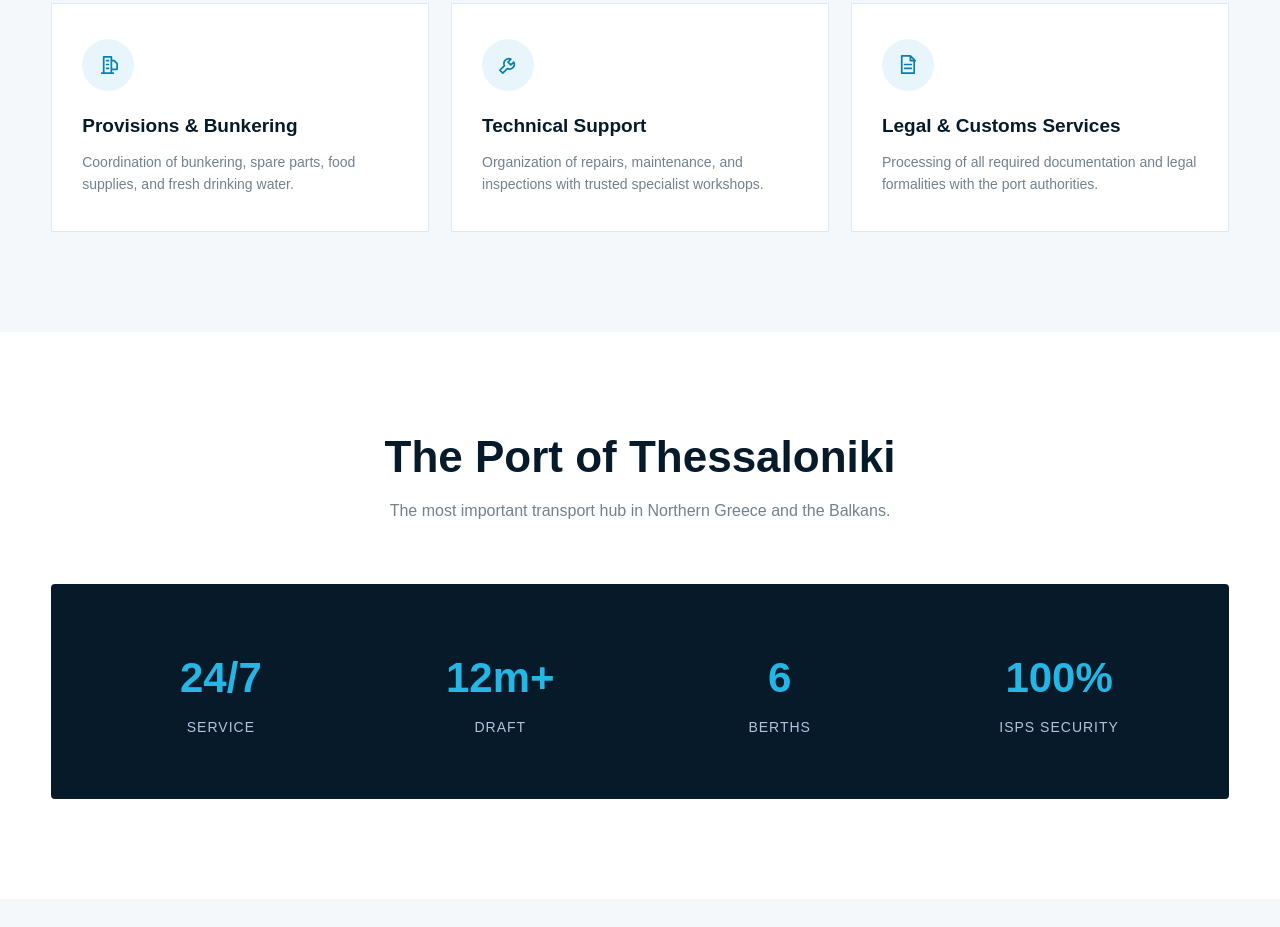
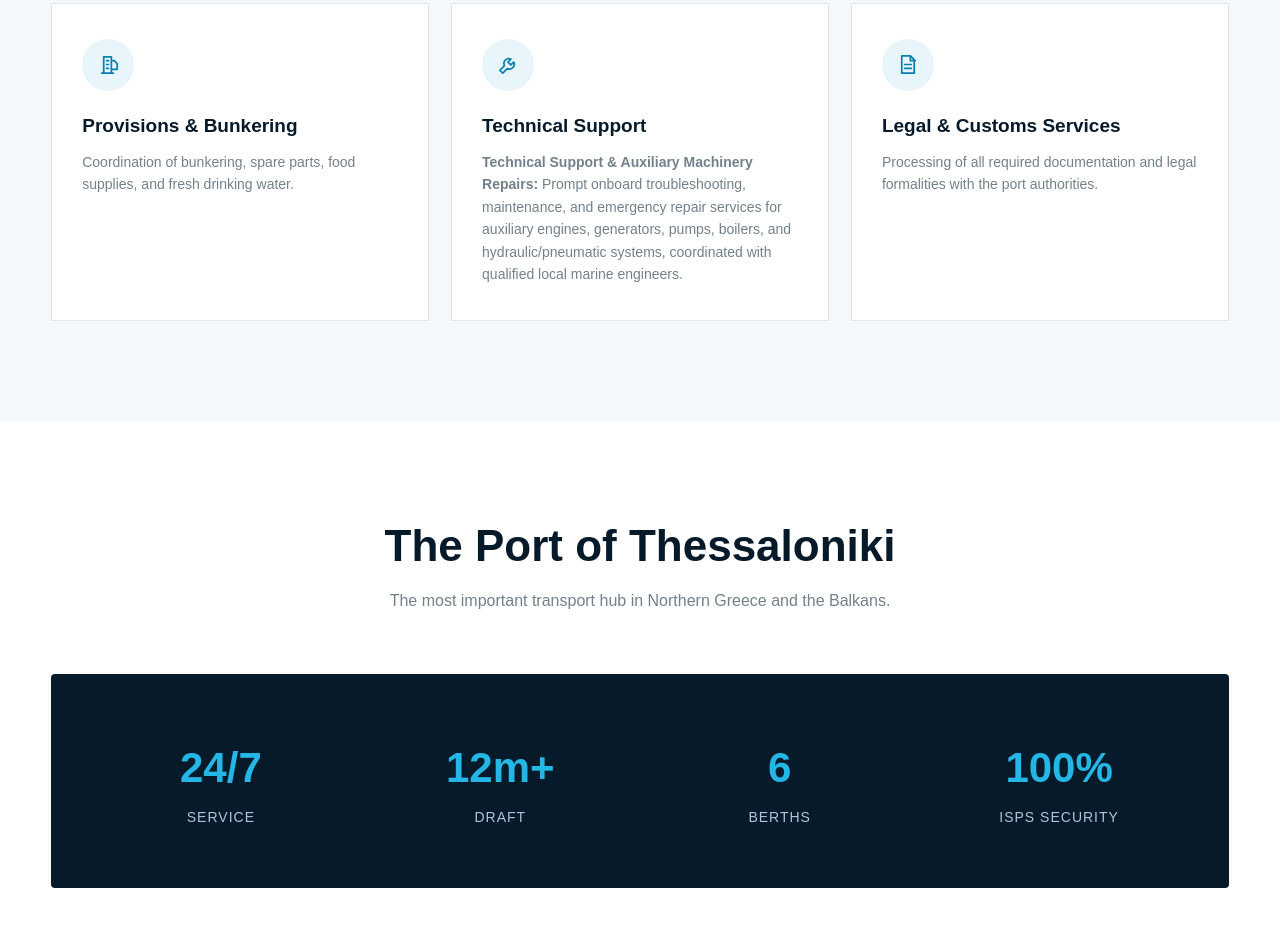
Before and after one commit to petaloudas/skg, a plain HTML site: page index.html in a window 1280 px wide. Shown: the part 2674-3601 px from the top of the page. Drawn offline with Linux system fonts and the light colour scheme.

Commit message:
Replace Technical Support description with machinery repair services

```diff
--- a/index.html
+++ b/index.html
@@ -736,8 +736,7 @@
             </div>
             <h3>Technical Support</h3>
             <p>
-              Organization of repairs, maintenance, and inspections with
-              trusted specialist workshops.
+              <strong>Technical Support &amp; Auxiliary Machinery Repairs:</strong> Prompt onboard troubleshooting, maintenance, and emergency repair services for auxiliary engines, generators, pumps, boilers, and hydraulic/pneumatic systems, coordinated with qualified local marine engineers.
             </p>
           </article>
           <article class="service-card">
```
